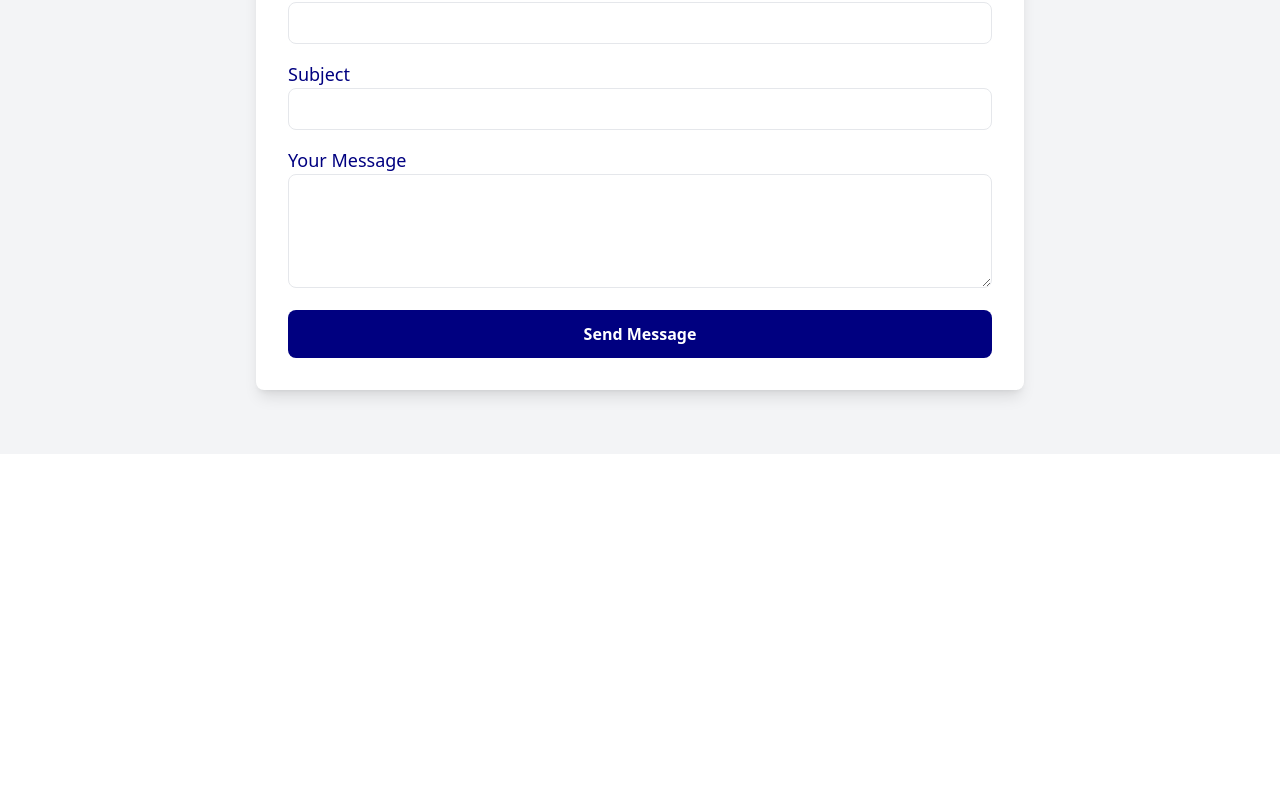
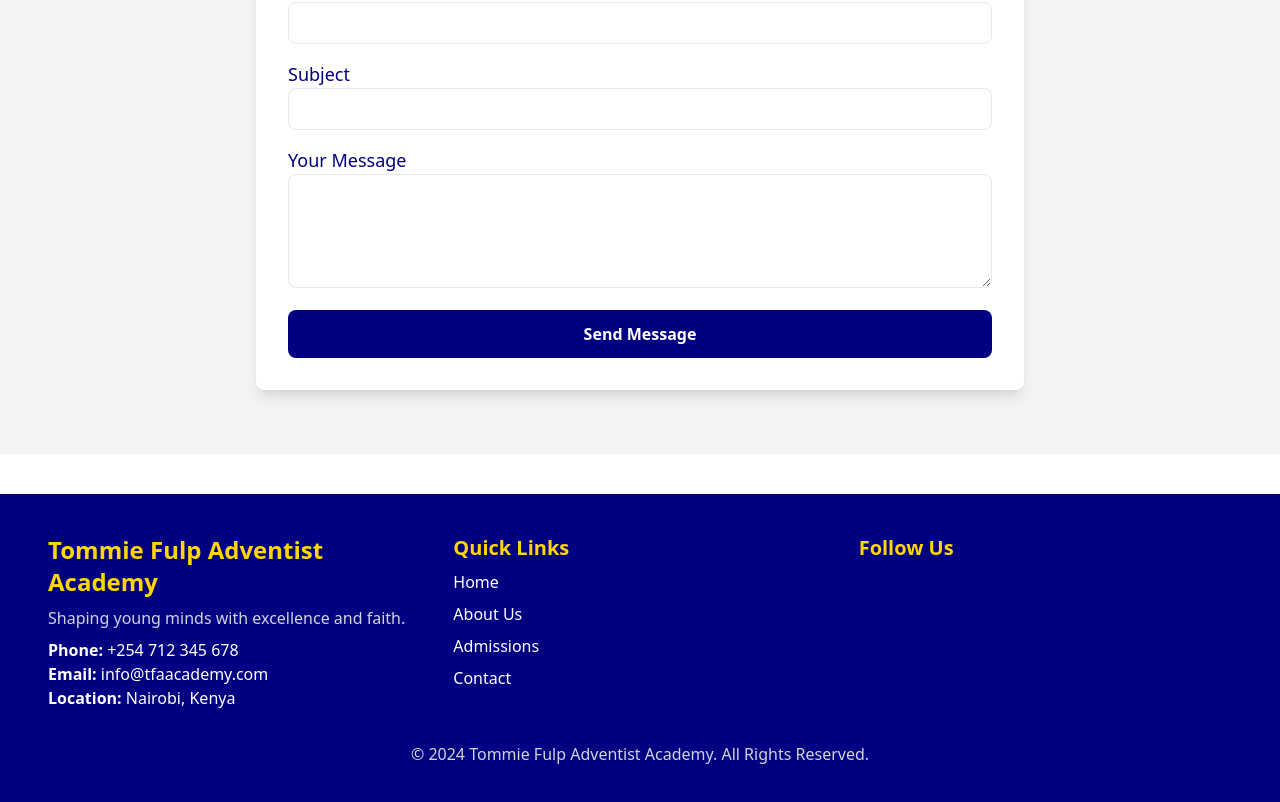
Before and after one commit to joek-yo/tommie-fulp-school-website, a React (Vite) app: page /contact in a window 1280 px wide. Shown: the part 840-1642 px from the top of the page. Before the commit the page ends 1294 px from the top, so only its background shows below. Built offline with nearby package versions, Linux system fonts and the light colour scheme.

Commit message:
Added Footer with Quick Links & Social Media

```diff
--- a/package.json
+++ b/package.json
@@ -10,6 +10,7 @@
     "preview": "vite preview"
   },
   "dependencies": {
+    "@fortawesome/fontawesome-free": "^6.7.2",
     "framer-motion": "^12.5.0",
     "react": "^19.0.0",
     "react-dom": "^19.0.0",
--- a/src/App.jsx
+++ b/src/App.jsx
@@ -6,6 +6,7 @@
 import About from "./pages/About";
 import Admissions from "./pages/Admissions";
 import Contact from "./pages/Contact";
+import Footer from "./components/Footer";
 
 function App() {
   return (
@@ -17,6 +18,7 @@
         <Route path="/admissions" element={<Admissions />} />
         <Route path="/contact" element={<Contact />} />
       </Routes>
+      <Footer />
     </Router>
   );
 }
--- /dev/null
+++ b/src/components/Footer.jsx
@@ -0,0 +1,53 @@
+// src/components/Footer.jsx
+
+const Footer = () => {
+  return (
+    <footer className="bg-[#000080] text-white py-10 mt-10">
+      <div className="container mx-auto px-6 md:px-12 grid grid-cols-1 md:grid-cols-3 gap-8">
+
+        {/* School Info */}
+        <div>
+          <h2 className="text-2xl font-bold text-[#FFD700]">Tommie Fulp Adventist Academy</h2>
+          <p className="mt-2 text-gray-300">Shaping young minds with excellence and faith.</p>
+          <p className="mt-2"><strong>Phone:</strong> +254 712 345 678</p>
+          <p><strong>Email:</strong> info@tfaacademy.com</p>
+          <p><strong>Location:</strong> Nairobi, Kenya</p>
+        </div>
+
+        {/* Quick Links */}
+        <div>
+          <h3 className="text-xl font-semibold text-[#FFD700]">Quick Links</h3>
+          <ul className="mt-2 space-y-2">
+            <li><a href="/" className="hover:text-gray-400">Home</a></li>
+            <li><a href="/about" className="hover:text-gray-400">About Us</a></li>
+            <li><a href="/admissions" className="hover:text-gray-400">Admissions</a></li>
+            <li><a href="/contact" className="hover:text-gray-400">Contact</a></li>
+          </ul>
+        </div>
+
+        {/* Social Media Links */}
+        <div>
+          <h3 className="text-xl font-semibold text-[#FFD700]">Follow Us</h3>
+          <div className="flex space-x-4 mt-2">
+            <a href="#" className="hover:text-gray-400">
+              <i className="fab fa-facebook fa-2x"></i>
+            </a>
+            <a href="#" className="hover:text-gray-400">
+              <i className="fab fa-twitter fa-2x"></i>
+            </a>
+            <a href="#" className="hover:text-gray-400">
+              <i className="fab fa-instagram fa-2x"></i>
+            </a>
+          </div>
+        </div>
+      </div>
+
+      {/* Copyright */}
+      <div className="text-center mt-8 text-gray-300">
+        &copy; {new Date().getFullYear()} Tommie Fulp Adventist Academy. All Rights Reserved.
+      </div>
+    </footer>
+  );
+};
+
+export default Footer;
```
Also changed, not shown: 1 other file (tests, documents, lock files or other folders).
